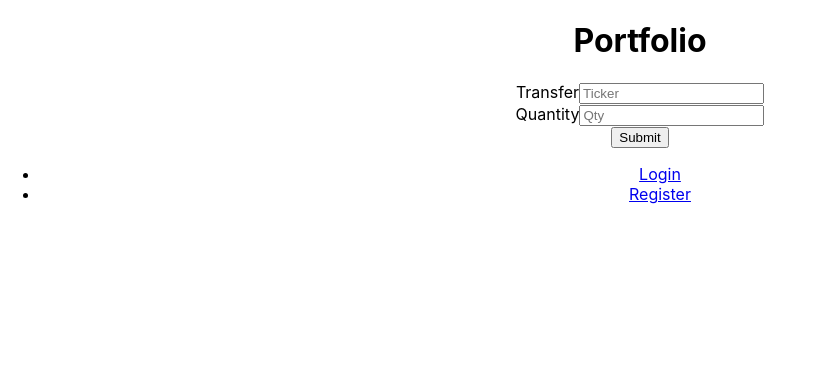
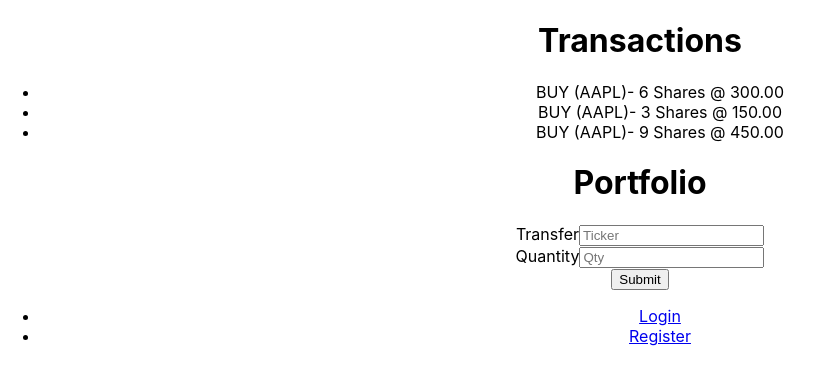
Before and after one commit to darrenzhang2000/stock-portfolio, a React (Create React App) app in the folder stock-portfolio-front-end/: page / in a window 1280 px wide. Shown: the top 384 px of the page, without its empty margins (0-823 px from the left). Built offline with nearby package versions, Linux system fonts and the light colour scheme.

Commit message:
added transactions with dummy data

```diff
--- a/stock-portfolio-front-end/src/App.js
+++ b/stock-portfolio-front-end/src/App.js
@@ -6,6 +6,7 @@ import { BrowserRouter as Router, Switch, Route} from "react-router-dom"
 import Navbar from "./components/Navbar"
 import PortfolioContainer from "./containers/Portfolio"
 import PurchaseContainer from "./containers/Purchase"
+import TransactionsContainer from "./containers/Transactions"
 
 class App extends React.Component {
   constructor(){
@@ -27,6 +28,8 @@ class App extends React.Component {
     return (
       <div className="App">
         <Router>
+          <TransactionsContainer />
+
           <PortfolioContainer user={this.state.user}/>
           <PurchaseContainer getUser={this.getUser}/>
 
--- /dev/null
+++ b/stock-portfolio-front-end/src/components/Transactions.js
@@ -0,0 +1,14 @@
+import React from 'react'
+
+const Transactions = props => {
+    return <div>
+        <h1>Transactions</h1>
+        <ul>
+            <li>BUY (AAPL)- 6 Shares @ 300.00</li>
+            <li>BUY (AAPL)- 3 Shares @ 150.00</li>
+            <li>BUY (AAPL)- 9 Shares @ 450.00</li>
+        </ul>
+    </div>
+}
+
+export default Transactions
--- a/stock-portfolio-front-end/src/containers/Portfolio.js
+++ b/stock-portfolio-front-end/src/containers/Portfolio.js
@@ -14,11 +14,9 @@ class PortfolioContainer extends React.Component {
     const url = `http://localhost:5000/stocks/email/${this.props.user}/stock`
     axios.get(url).then((res) => {
       this.setState({ stocks: res.data })
-      console.log(this.state.stocks)
     })
   }
   render() {
-    console.log('s', this.state.stocks, this.props.user)
     if(this.props.user && this.state.stocks.length == 0){
       console.log('here')
       this.updateStocks()
--- /dev/null
+++ b/stock-portfolio-front-end/src/containers/Transactions.js
@@ -0,0 +1,15 @@
+import React from 'react'
+import Transactions from '../components/Transactions'
+
+class TransactionsContainer extends React.Component{
+    constructor(){
+        super()
+        this.state = {}
+    }
+
+    render(){
+        return <Transactions/>
+    }
+}
+
+export default TransactionsContainer
```
